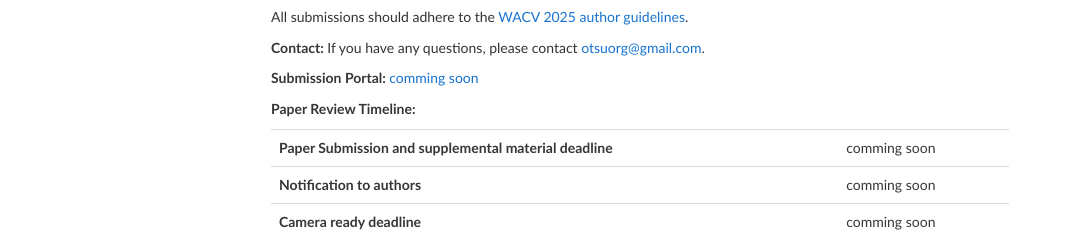
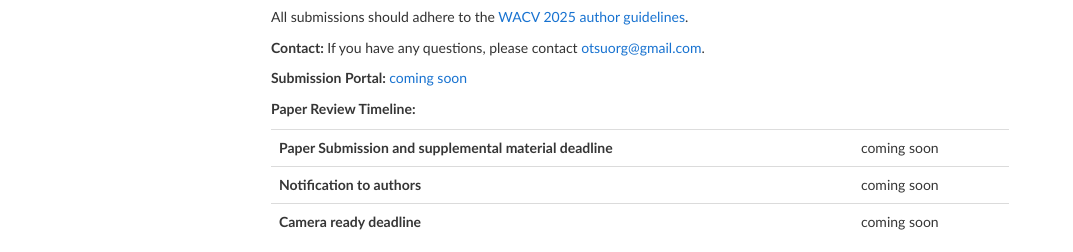
Before and after one commit to vlm4otsu/vlm4otsu.github.io, a plain HTML site: page index.html in a window 1280 px wide. Shown: the part 1756-2008 px from the top of the page, without its empty margins (0-1073 px from the left). Drawn offline with Linux system fonts and the light colour scheme; some packages are replaced by stand-ins of ours; a script that the page names is missing.

Commit message:
Update index.html

```diff
--- a/index.html
+++ b/index.html
@@ -227,23 +227,23 @@
                     </p>
                     <p>
                         <strong>Submission Portal: </strong><a
-                            href="https://vlm4otsu.github.io">comming soon</a>
+                            href="https://vlm4otsu.github.io">coming soon</a>
                     </p>
                     <p><strong>Paper Review Timeline:</strong>
                         <table class="table">
                             <tr>
                                 <th scope="col">Paper Submission and
                                     supplemental material deadline</th>
-                                <td>comming soon</td>
+                                <td>coming soon</td>
                             </tr>
                             <tr>
                                 <th scope="col">Notification to authors</th>
-                                <td>comming soon
+                                <td>coming soon
                                 </td>
                             </tr>
                             <tr>
                                 <th scope="col">Camera ready deadline</th>
-                                <td>comming soon</td>
+                                <td>coming soon</td>
                             </tr>
                         </table>
                     </p>
```
